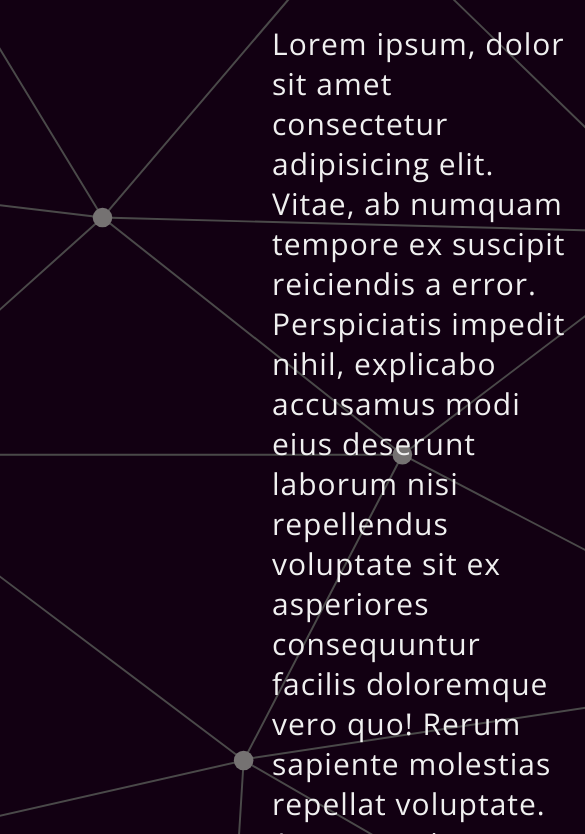
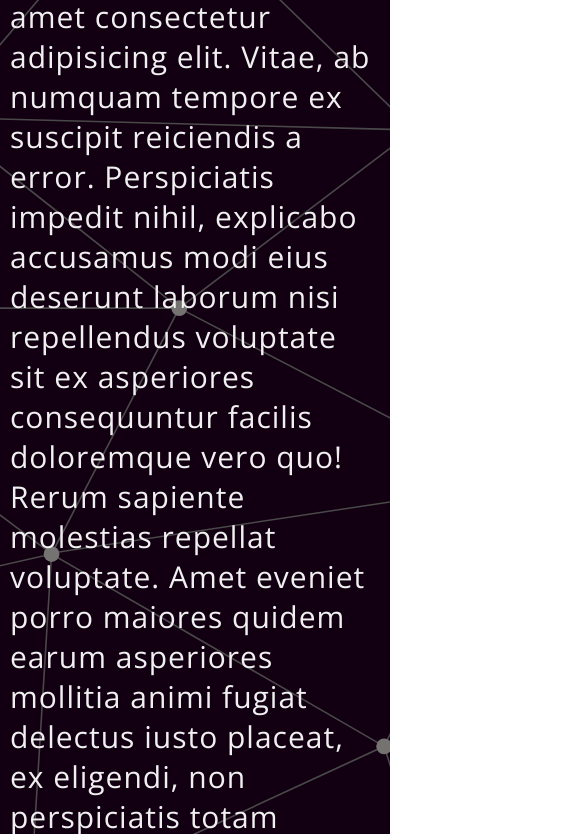
Before and after one commit to PatrickMoraisN/Tuijo-Project, a plain HTML site: page index.html in a window 390 px wide. Shown: the part 344-1178 px from the top of the page, 585 px wide, since content can reach past the window. Drawn offline with nearby package versions, Linux system fonts and the light colour scheme.

Commit message:
fix 2 media

```diff
--- a/assets/style.css
+++ b/assets/style.css
@@ -420,7 +420,7 @@ transition: 1s;
     width: 30rem;
   }
   .main-content{
-    max-width: 30rem;
+    max-width: 100vh;
   }
 
   .text-h2 h2, .text-h2 p {
@@ -429,10 +429,6 @@ transition: 1s;
   }
 
   .menu-mobile{
-    width: 70%;
-  }
-
-  .white-bg , .main-bg{
     width: 100vh;
   }
 }
```
